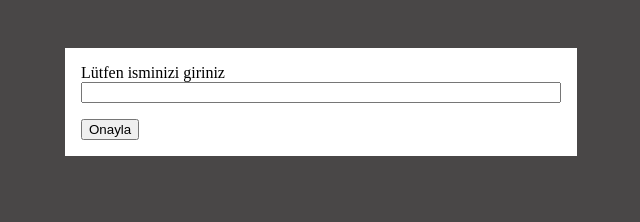
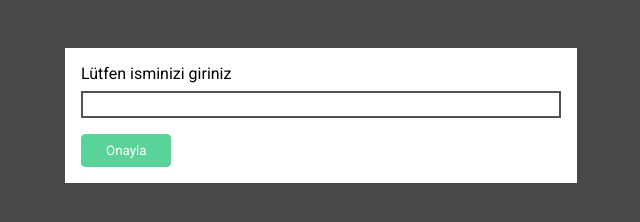
Before and after one commit to mehmettkocc1/html-forms, a plain HTML site: page index.html in a window 1280 px wide. Shown: the whole page, without its empty margins (319-959 px from the left). Drawn offline with Linux system fonts and the light colour scheme.

Commit message:
styled label element, input element, and button element

```diff
--- a/index.html
+++ b/index.html
@@ -5,6 +5,9 @@
     <meta http-equiv="X-UA-Compatible" content="IE=edge" />
     <meta name="viewport" content="width=device-width, initial-scale=1.0" />
     <title>HTML Formu</title>
+    <link rel="preconnect" href="https://fonts.googleapis.com">
+<link rel="preconnect" href="https://fonts.gstatic.com" crossorigin>
+<link href="https://fonts.googleapis.com/css2?family=Roboto:wght@400;700&display=swap" rel="stylesheet">
     <link rel="stylesheet" href="style.css" />
   </head>
   <body>
--- a/style.css
+++ b/style.css
@@ -1,5 +1,6 @@
 body {
   background-color: rgb(73, 71, 71);
+  font-family: "Roboto", sans-serif;
 }
 
 form {
@@ -9,13 +10,40 @@ form {
   margin: 3rem auto;
 }
 
+label {
+  margin-bottom: 0.5rem;
+  display: block;
+}
+
 input {
   width: 100%;
   margin-bottom: 1rem;
   display: block;
   box-sizing: border-box;
+  font-family: inherit;
+  padding: 0.25rem;
+  border: 2px solid rgb(85, 79, 79);
+  color: rgb(86, 111, 168);
+}
+
+input:focus {
+  background-color: rgb(219, 190, 253);
+  color: rgb(79, 77, 77);
+  border-color: rgb(22, 174, 125);
 }
 
 button {
   display: block;
+  font-family: inherit;
+  background-color: rgb(90, 211, 154);
+  color: white;
+  border: 1px solid rgb(90, 211, 154);
+  padding: 0.5rem 1.5rem;
+  border-radius: 4px;
+  cursor: pointer;
 }
+
+button:hover {
+  background-color: rgb(21, 218, 125);
+  border-color: rgb(21, 218, 125);
+  }
```
